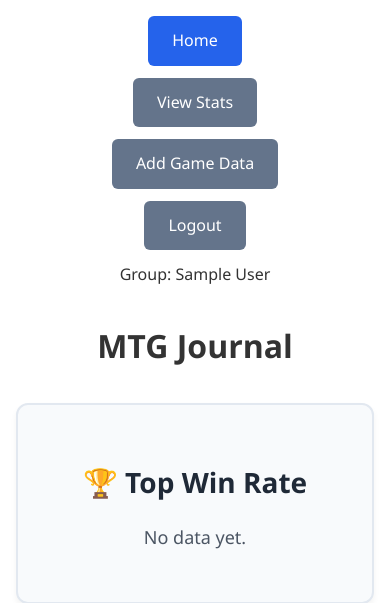
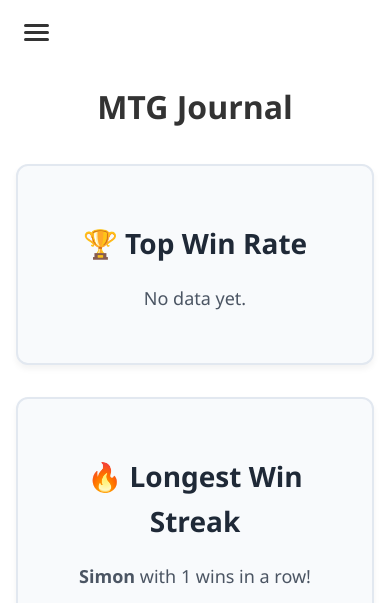
Before and after one commit to Agentredx1/MTG-Journal, a Flask app: page / in a window 390 px wide. Shown: the top 603 px of the page. Run offline with Flask 3, Linux system fonts and the light colour scheme; the visitor is signed in with stand-in values (Sample User, id 1); data comes from the database, SQL or seed files in the repository.

Commit message:
nav update
Update nav bar in base template and updated css to be more mobile friendly.

```diff
--- a/static/styles.css
+++ b/static/styles.css
@@ -52,10 +52,74 @@
 /* ===== Navigation ===== */
 .nav {
   display: flex;
+  align-items: center;
+  justify-content: space-between;
+  margin-bottom: 2rem;
+  position: relative;
+}
+
+.nav__toggle {
+  display: none;
+  background: none;
+  border: none;
+  cursor: pointer;
+  padding: 0.5rem;
+  flex-direction: column;
+  gap: 4px;
+  z-index: 1001;
+}
+
+.nav__hamburger {
+  width: 25px;
+  height: 3px;
+  background-color: #333;
+  transition: all 0.3s ease;
+  border-radius: 2px;
+}
+
+.nav__toggle--active .nav__hamburger:nth-child(1) {
+  transform: rotate(45deg) translate(6px, 6px);
+}
+
+.nav__toggle--active .nav__hamburger:nth-child(2) {
+  opacity: 0;
+}
+
+.nav__toggle--active .nav__hamburger:nth-child(3) {
+  transform: rotate(-45deg) translate(6px, -6px);
+}
+
+.nav__content {
+  display: flex;
+  align-items: center;
+  gap: 2rem;
+  width: 100%;
+  justify-content: center;
+}
+
+.nav__links {
+  display: flex;
   gap: 0.75rem;
+  flex-wrap: wrap;
   justify-content: center;
-  margin-bottom: 2rem;
-  flex-wrap: wrap;
+}
+
+.nav__group-info {
+  display: flex;
+  align-items: center;
+  gap: 0.5rem;
+  font-size: 0.9rem;
+  color: #64748b;
+  white-space: nowrap;
+}
+
+.nav__group-label {
+  font-weight: 500;
+}
+
+.nav__group-name {
+  font-weight: 600;
+  color: #2563eb;
 }
 
 /* ===== Buttons ===== */
@@ -416,8 +480,51 @@
   }
 
   .nav {
+    flex-direction: row;
+    justify-content: space-between;
+    align-items: flex-start;
+  }
+
+  .nav__toggle {
+    display: flex;
+  }
+
+  .nav__content {
+    display: none;
+    position: absolute;
+    top: 100%;
+    left: 0;
+    right: 0;
+    background-color: #fff;
+    border: 1px solid #e2e8f0;
+    border-radius: 0.5rem;
+    box-shadow: 0 4px 6px rgba(0, 0, 0, 0.1);
+    padding: 1rem;
+    z-index: 1000;
     flex-direction: column;
-    align-items: center;
+    gap: 1rem;
+  }
+
+  .nav__content--active {
+    display: flex;
+  }
+
+  .nav__links {
+    flex-direction: column;
+    gap: 0.5rem;
+    width: 100%;
+  }
+
+  .nav__links .btn {
+    width: 100%;
+    text-align: center;
+  }
+
+  .nav__group-info {
+    justify-content: center;
+    padding-top: 0.5rem;
+    border-top: 1px solid #e2e8f0;
+    margin-top: 0.5rem;
   }
 
   .table__header,
@@ -525,4 +632,27 @@
   .link:hover {
     color: #93c5fd;
   }
+
+  .nav__hamburger {
+    background-color: #e5e7eb;
+  }
+
+  .nav__group-info {
+    color: #9ca3af;
+  }
+
+  .nav__group-name {
+    color: #60a5fa;
+  }
+
+  @media (max-width: 768px) {
+    .nav__content {
+      background-color: #1f2937;
+      border-color: #374151;
+    }
+
+    .nav__group-info {
+      border-color: #374151;
+    }
+  }
 }
--- a/templates/base.html.j2
+++ b/templates/base.html.j2
@@ -11,15 +11,30 @@
 <body>
   <div class="container">
     <nav class="nav">
+      <button class="nav__toggle" id="nav-toggle" aria-label="Toggle navigation">
+        <span class="nav__hamburger"></span>
+        <span class="nav__hamburger"></span>
+        <span class="nav__hamburger"></span>
+      </button>
+
+      <div class="nav__content" id="nav-content">
+        <div class="nav__links">
           <a href="{{ url_for('index') }}" class="btn btn--primary">Home</a>
           <a href="{{ url_for('stats') }}" class="btn btn--secondary">View Stats</a>
           {% if session.logged_in %}
             <a href="{{ url_for('add_game_form') }}" class="btn btn--secondary">Add Game Data</a>
             <a href="{{ url_for('logout') }}" class="btn btn--secondary">Logout</a>
-        <span class="nav-group-info">Group: {{ session.group_name }}</span>
           {% else %}
             <a href="{{ url_for('login') }}" class="btn btn--secondary">Login</a>
           {% endif %}
+        </div>
+        {% if session.logged_in %}
+          <div class="nav__group-info">
+            <span class="nav__group-label">Group:</span>
+            <span class="nav__group-name">{{ session.group_name }}</span>
+          </div>
+        {% endif %}
+      </div>
     </nav>
 
     <main>
@@ -33,5 +48,19 @@
       <p>&copy; 2025 MTG Tracker</p>
     </footer>
   </div>
+
+  <script>
+    document.addEventListener('DOMContentLoaded', function() {
+      const navToggle = document.getElementById('nav-toggle');
+      const navContent = document.getElementById('nav-content');
+
+      if (navToggle && navContent) {
+        navToggle.addEventListener('click', function() {
+          navContent.classList.toggle('nav__content--active');
+          navToggle.classList.toggle('nav__toggle--active');
+        });
+      }
+    });
+  </script>
 </body>
 </html>
```
Lines whose indentation alone changed are shown as unchanged.
